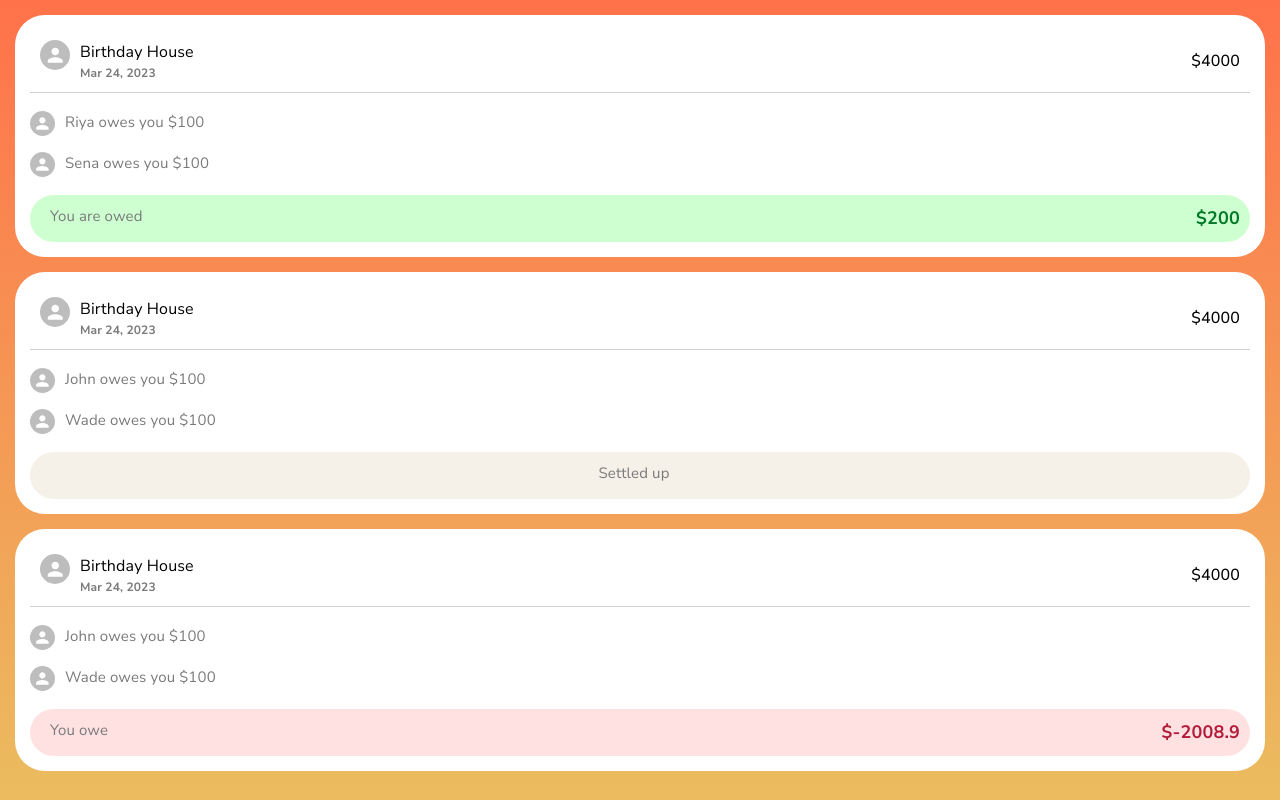
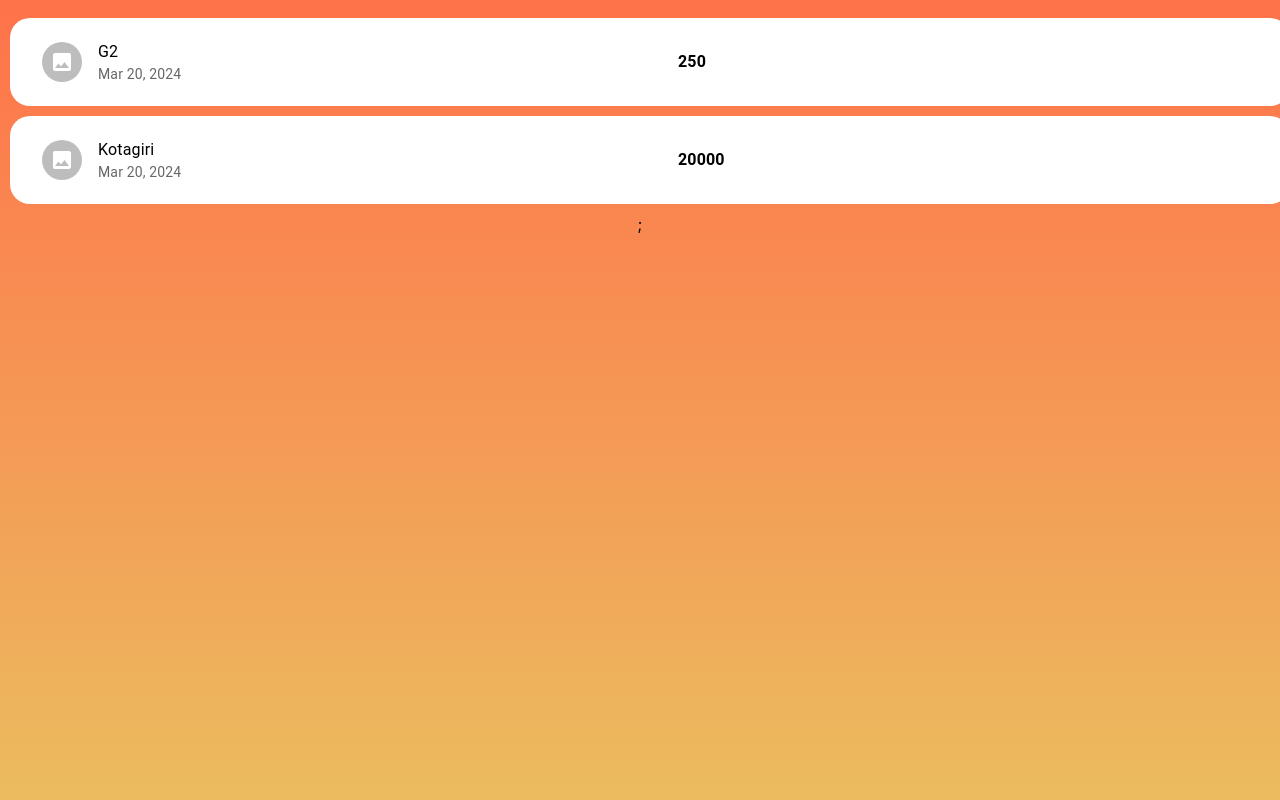
Before and after one commit to patichandana/splitwise-frontend, a React (Create React App) app: page / in a window 1280 px wide. Built offline with nearby package versions, Linux system fonts and the light colour scheme.

Commit message:
reverted unwanted changes

```diff
--- a/src/App.jsx
+++ b/src/App.jsx
@@ -1,59 +1,28 @@
 import "./App.css";
 import GroupsPage from "./pages/GroupsPage";
-import Group from "./pages/Group";
 import ExpensesPage from "./pages/ExpensesPage";
 import { useState } from "react";
 
 function App() {
-  // const [page, setPage] = useState('GroupsPage')
-  // const [params, setParams] = useState('');
-  // const props = {
-  //   page, setPage, params, setParams
-  // }
+  const [page, setPage] = useState('GroupsPage')
+  const [params, setParams] = useState('');
+  const props = {
+    page, setPage, params, setParams
+  }
 
-  // let loadComponent;
+  let loadComponent;
 
-  // if(page === 'GroupsPage') {
-  //   loadComponent = <GroupsPage {...props}/>
-  // } else if(page === 'ExpensesPage') {
-  //   loadComponent = <ExpensesPage {...props}/>
-  // }
+  if(page === 'GroupsPage') {
+    loadComponent = <GroupsPage {...props}/>
+  } else if(page === 'ExpensesPage') {
+    loadComponent = <ExpensesPage {...props}/>
+  }
 
-  // return (
-  //   <div className="App gradiant_background">
-  //     {loadComponent}
-  //   </div>
-  // );
-
-  const debts = [
-    {
-      "personName": "Riya",
-      "amount": "100",
-      'currency': "$"
-    },{
-      "personName": "Sena",
-      "amount": "100",
-      'currency': "$"
-    }
-  ];
-
-  const debts2 = [
-    {
-      "personName": "John",
-      "amount": "100",
-      'currency': "$"
-    },{
-      "personName": "Wade",
-      "amount": "100",
-      'currency': "$"
-    }
-  ]
-
-  return  <>
-  <Group debtsList={debts} totalBalance="200" currency="$"></Group>
-  <Group debtsList={debts2} totalBalance="0" currency="$"></Group>
-  <Group debtsList={debts2} totalBalance="-2008.9" currency="$"></Group>
-  </>;
+  return (
+    <div className="App">
+      {loadComponent}
+    </div>
+  );
 }
 
 export default App;
--- a/src/index.css
+++ b/src/index.css
@@ -1,5 +1,4 @@
 html {
-  /* --box-border-radius: 25px; */
   background: linear-gradient(#ff724a, #ebbc5f);
   height: 100%;
   width: 100%;
@@ -18,35 +17,3 @@ code {
   font-family: source-code-pro, Menlo, Monaco, Consolas, 'Courier New',
     monospace;
 }
-
-.gradiant_background {
-  background: linear-gradient(#ff724a, #ebbc5f);
-  height: 100vh;
-  width: 100vw;
-}
-
-.group {
-  background: white;
-  border-radius: var(--box-border-radius);
-  margin: 10px;
-}
-
-.group-container {
-  display: flex;
-  flex-direction: column;
-  background-color: grey;
-  margin: 20px;
-  border-radius: 10px;
-}
-
-.group-details {
-  display: flex;
-  flex-direction: column;
-  justify-content: start;
-}
-
-.first {
-  display:flex;
-  justify-content: space-around;
-  padding: 10px;
-}
--- a/src/index.jsx
+++ b/src/index.jsx
@@ -8,7 +8,6 @@ const root = ReactDOM.createRoot(document.getElementById('root'));
 root.render(
   <React.StrictMode>
     <App />
-
   </React.StrictMode>
 );
 
```
